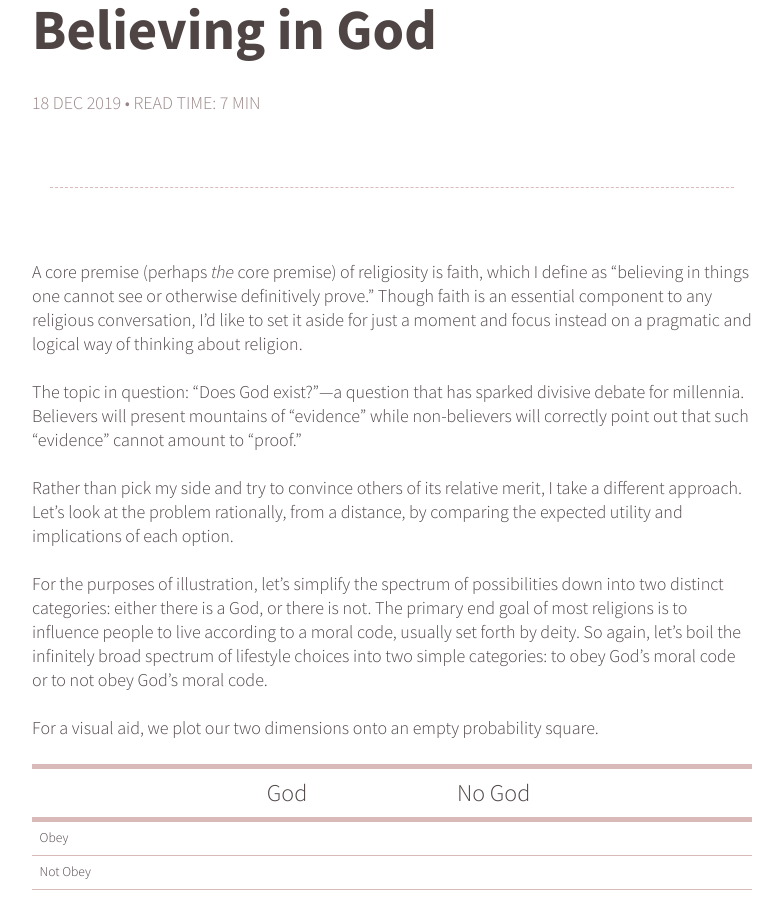
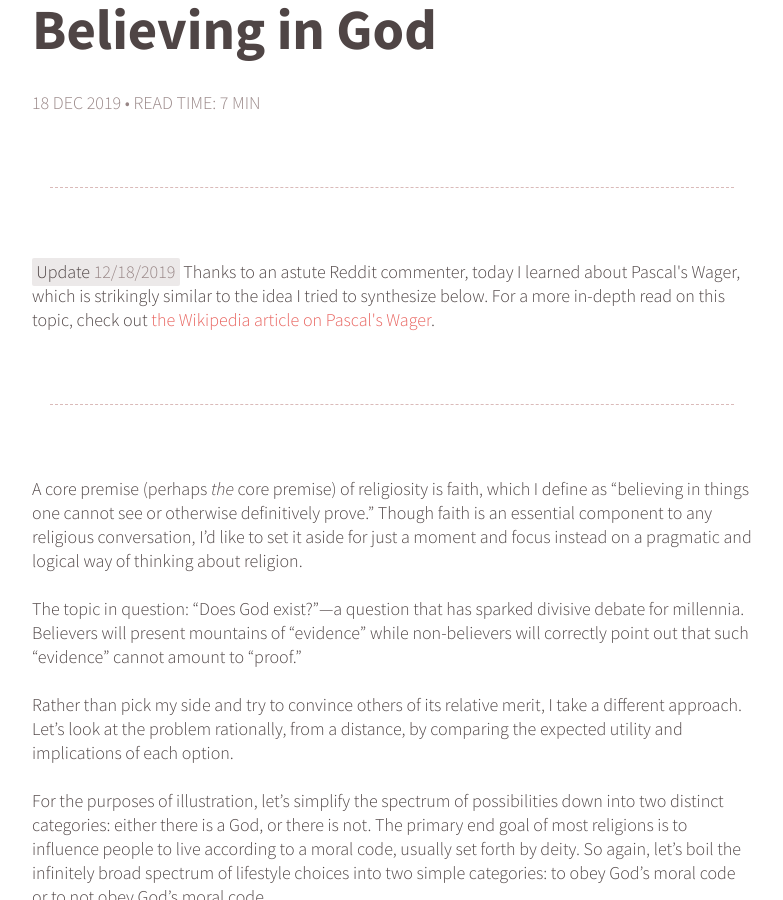
Before and after one commit to mjswensen/mjswensen.com, a Jekyll site: the page built from blog/_posts/2019-12-18-playing-the-numbers.md, in a window 1280 px wide and 900 px high, scrolled down 368 px. Shown: the whole window, without its empty margins (248-1031 px from the left). Built offline with Jekyll 4.4.1, drawn with Linux system fonts in a browser that asks for light colours.

Commit message:
Update article with link

```diff
--- a/blog/_posts/2019-12-18-playing-the-numbers.md
+++ b/blog/_posts/2019-12-18-playing-the-numbers.md
@@ -2,6 +2,10 @@
 title: "Playing the Numbers: A Millennial Engineer's Probabilistic Approach to Believing in God"
 date: 2019-12-18 05:48
 layout: post
+---
+
+<p><span class="update">Update <span class="update-date">12/18/2019</span></span> Thanks to an astute Reddit commenter, today I learned about Pascal's Wager, which is strikingly similar to the idea I tried to synthesize below. For a more in-depth read on this topic, check out <a href="https://en.wikipedia.org/wiki/Pascal's_wager">the Wikipedia article on Pascal's Wager</a>.</p>
+
 ---
 
 A core premise (perhaps _the_ core premise) of religiosity is faith, which I define as "believing in things one cannot see or otherwise definitively prove." Though faith is an essential component to any religious conversation, I'd like to set it aside for just a moment and focus instead on a pragmatic and logical way of thinking about religion.
```
